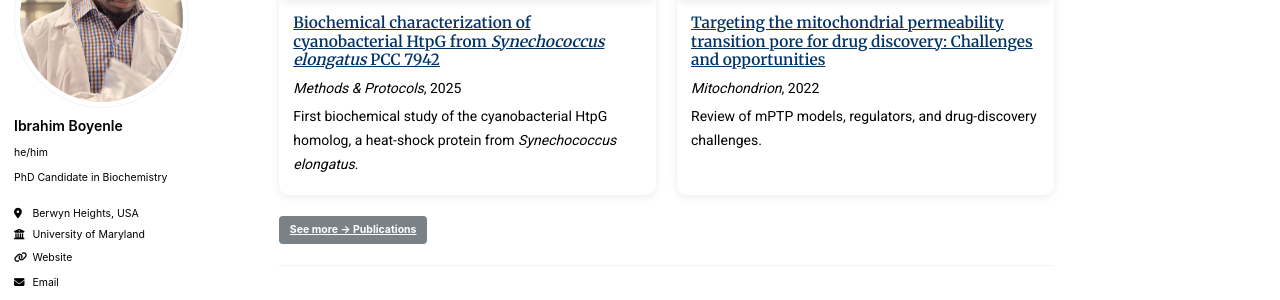
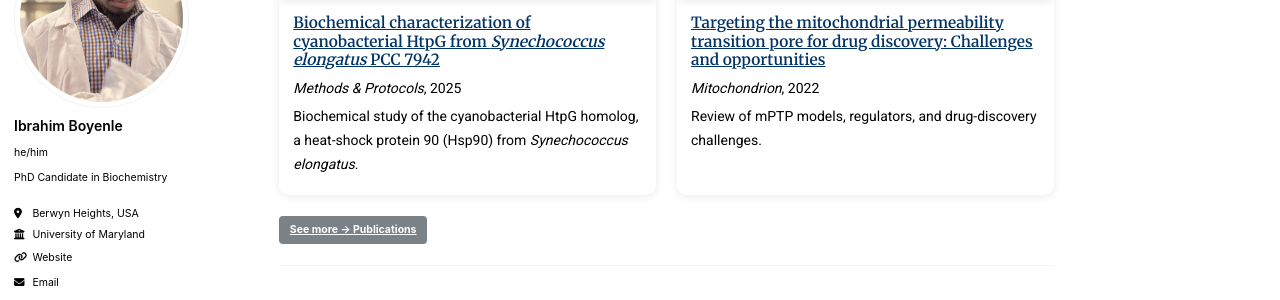
Before and after one commit to Ibrahimboyenle/Ibrahimboyenle.github.io, a Jekyll site: the page built from _pages/about.md, in a window 1280 px wide and 900 px high, scrolled down 734 px. Shown: the part 152-452 px from the top of the window. Built offline with Jekyll 4.4.1, drawn with Linux system fonts in a browser that asks for light colours; some web fonts are replaced; a script that is not in the unit is left out; our own code applies the rules of GitHub Pages for plain Markdown files.

Commit message:
Update about.md

```diff
--- a/_pages/about.md
+++ b/_pages/about.md
@@ -40,7 +40,7 @@ I am particularly interested in:
         </a>
       </h3>
       <p><em>Methods &amp; Protocols</em>, 2025</p>
-      <p>First biochemical study of the cyanobacterial HtpG homolog, a heat-shock protein from <i>Synechococcus elongatus</i>.</p>
+      <p>Biochemical study of the cyanobacterial HtpG homolog, a heat-shock protein 90 (Hsp90) from <i>Synechococcus elongatus</i>.</p>
     </div>
   </div>
 
```
